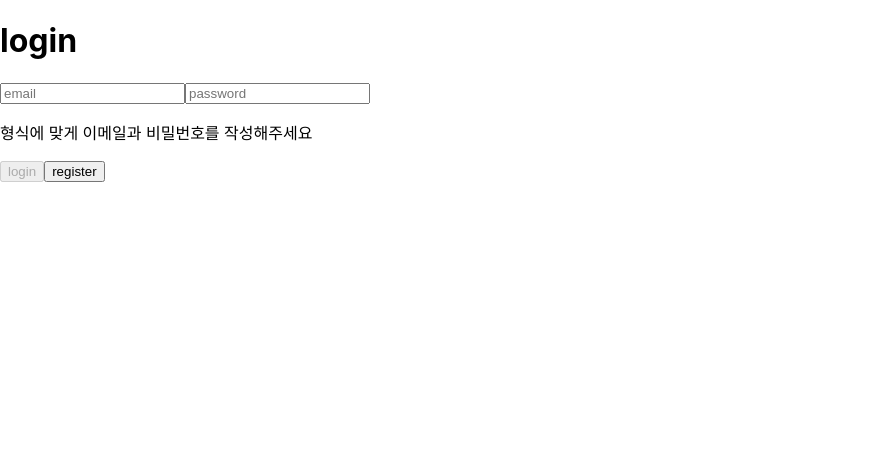
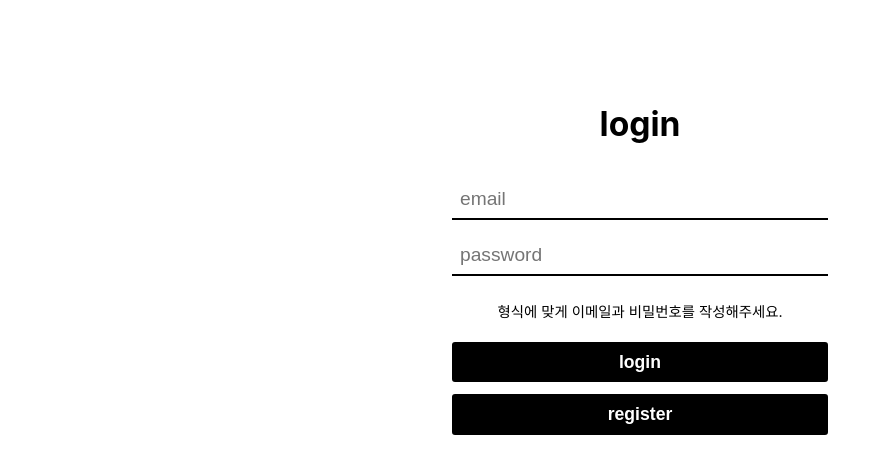
Before and after one commit to ejaman/ejaman-wanted-pre-onboarding-challenge-fe, a React (Create React App) app in the folder client/: page / in a window 1280 px wide. Shown: the top 474 px of the page, without its empty margins (0-891 px from the left). Built offline with nearby package versions, Linux system fonts and the light colour scheme.

Commit message:
feat: 로그인, 회원가입 디자인 완성

```diff
--- a/client/src/components/Header.tsx
+++ b/client/src/components/Header.tsx
@@ -13,7 +13,7 @@ const Header = () => {
   };
   return (
     <HeaderDiv>
-      <h3>todo application</h3>
+      <h3>Wanted preonboarding challenge FE 1</h3>
       {token && <LogoutBtn onClick={onLogoutClick}>Logout</LogoutBtn>}
     </HeaderDiv>
   );
--- /dev/null
+++ b/client/src/components/styleComponents/LoginRegister.tsx
@@ -0,0 +1,48 @@
+import styled from "styled-components";
+export const Container = styled.section`
+  background-color: white;
+  border-radius: 10px;
+  width: 25rem;
+  height: 30rem;
+  display: flex;
+  flex-direction: column;
+  text-align: center;
+  justify-content: center;
+  padding: 1rem;
+  font-size: 1.4rem;
+  margin: auto;
+`;
+
+export const LoginInput = styled.input`
+  width: 90%;
+  border: none;
+  border-bottom: 2px solid;
+  outline: none;
+  font-weight: 500;
+  font-size: 1.2rem;
+  padding: 0.5rem;
+  margin: 0.5rem;
+`;
+
+export const PText = styled.div`
+  height: 1rem;
+  font-size: 0.9rem;
+  margin: 1rem;
+`;
+export const BasicBtn = styled.button`
+  padding: 0.6rem;
+  margin-top: 0.5rem;
+  background-color: black;
+  color: white;
+  border: thin;
+  border-radius: 5px;
+  width: 95%;
+  font-weight: 600;
+  font-size: 1.1rem;
+  border: 2px solid;
+  &:hover {
+    border: 2px solid;
+    background-color: white;
+    color: black;
+  }
+`;
--- a/client/src/pages/Login.tsx
+++ b/client/src/pages/Login.tsx
@@ -2,6 +2,12 @@ import React, { useEffect, useState } from "react";
 import { useNavigate } from "react-router-dom";
 import { onhandleLogin } from "../apis";
 import reg from "../components/Reg";
+import {
+  BasicBtn,
+  Container,
+  LoginInput,
+  PText,
+} from "../components/styleComponents/LoginRegister";
 
 const Login = () => {
   const [email, setEmail] = useState<string>("");
@@ -38,29 +44,37 @@ const Login = () => {
   };
 
   return (
-    <div>
+    <Container>
       <h1>login</h1>
       <div>
-        <input
+        <LoginInput
           onChange={(event) => {
             setEmail(event.target.value);
           }}
           placeholder="email"
           autoComplete="off"
         />
-        <input
+        <LoginInput
           onChange={(event) => setPw(event.target.value)}
           placeholder="password"
           type="password"
           autoComplete="off"
         />
-        {error && <p>형식에 맞게 이메일과 비밀번호를 작성해주세요</p>}
+        <PText>
+          {error ? (
+            <p>형식에 맞게 이메일과 비밀번호를 작성해주세요.</p>
+          ) : (
+            <p>올바른 이메일과 비밀번호 형식입니다.</p>
+          )}
+        </PText>
       </div>
-      <button onClick={onLoginClick} disabled={error}>
-        login
-      </button>
-      <button onClick={goToRegister}>register</button>
-    </div>
+      <div>
+        <BasicBtn onClick={onLoginClick} disabled={error}>
+          login
+        </BasicBtn>
+        <BasicBtn onClick={goToRegister}>register</BasicBtn>
+      </div>
+    </Container>
   );
 };
 
--- a/client/src/pages/Register.tsx
+++ b/client/src/pages/Register.tsx
@@ -2,6 +2,12 @@ import React, { useEffect, useState } from "react";
 import { useNavigate } from "react-router-dom";
 import { onhandleRegister } from "../apis";
 import reg from "../components/Reg";
+import {
+  BasicBtn,
+  Container,
+  LoginInput,
+  PText,
+} from "../components/styleComponents/LoginRegister";
 
 const Register = () => {
   const [email, setEmail] = useState<string>("");
@@ -31,32 +37,38 @@ const Register = () => {
     navigate("/auth/login");
   };
   return (
-    <div>
+    <Container>
       <h1>register</h1>
       <div>
-        <p>
+        <PText>
           이메일 조건 : 최소 @, . 포함, 비밀번호 조건 : 알파벳 + 숫자 조합으로
           8자 이상 입력
-        </p>
-        <input
+        </PText>
+        <LoginInput
           onChange={(event) => {
             setEmail(event.target.value);
           }}
           placeholder="email"
           autoComplete="off"
         />
-        <input
+        <LoginInput
           onChange={(event) => setPw(event.target.value)}
           placeholder="password"
           autoComplete="off"
           type="password"
         />
-        {error && <p>형식에 맞게 이메일과 비밀번호를 작성해주세요</p>}
+        <PText>
+          {error ? (
+            <p>형식에 맞게 이메일과 비밀번호를 작성해주세요.</p>
+          ) : (
+            <p>올바른 이메일과 비밀번호 형식입니다.</p>
+          )}
+        </PText>
+        <BasicBtn onClick={onSubmitClick} disabled={error}>
+          register
+        </BasicBtn>
       </div>
-      <button onClick={onSubmitClick} disabled={error}>
-        register
-      </button>
-    </div>
+    </Container>
   );
 };
 
```
